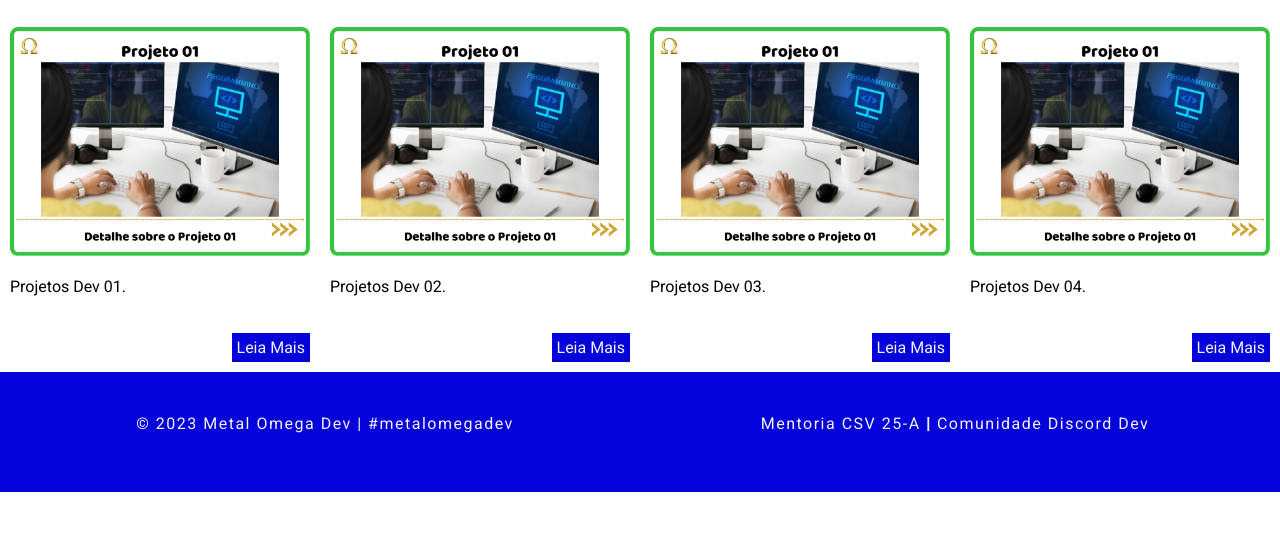
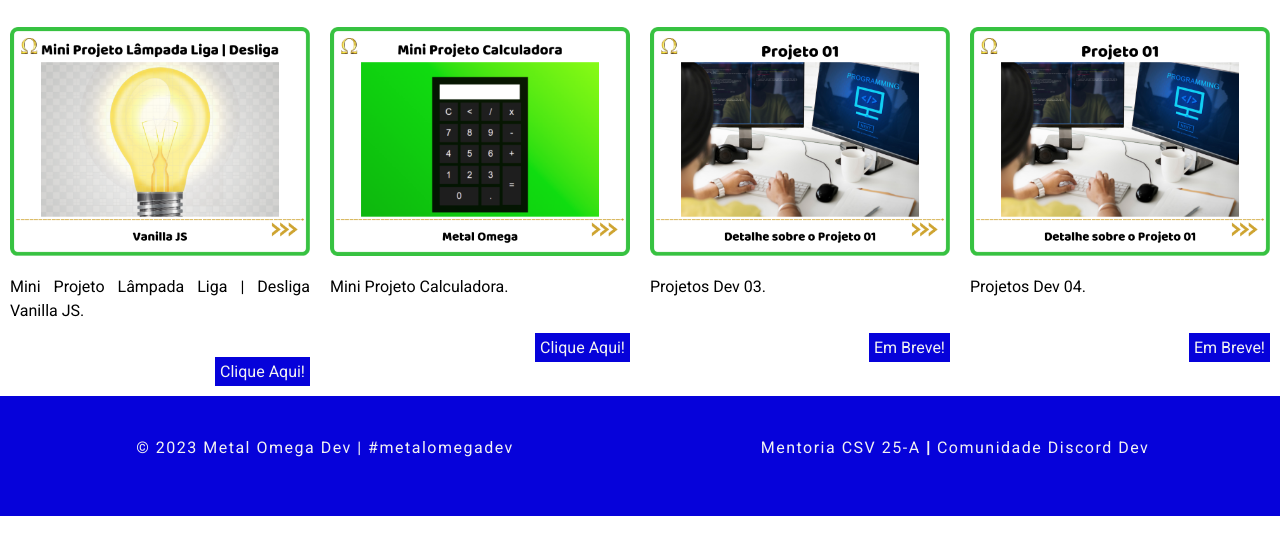
Before and after one commit to MetalOmega/projetos-dev-metalomega, a plain HTML site: page index.html in a window 1280 px wide. Shown: the part 125-680 px from the top of the page. Drawn offline with Linux system fonts and the light colour scheme.

Commit message:
Inclusão dos projetos 01 e 02 - Lâmpada Liga Desliga JS e Calculadora

```diff
--- a/index.html
+++ b/index.html
@@ -4,7 +4,7 @@
 <head>
   <meta charset="UTF-8">
   <meta name="viewport" content="width=device-width, initial-scale=1.0">
-  <title>Projeto Metal Omega Dev</title>
+  <title>Projetos Metal Omega Dev</title>
   <link rel="stylesheet" href="css/style.css">
   <link rel="stylesheet" href="css/palette.css">
   <link rel="stylesheet" href="css/unsemantic-grid-responsive.css">
@@ -31,20 +31,20 @@
   <section id="home" class="max-width">
     <div>
       <div class="grid-25 box">
-        <img class="max-width" src="img/img-projeto-de-programming.png" alt="Projeto Metal Omega Dev"
-          title="Projeto Metal Omega Dev">
-        <p>Projetos Dev 01.</p>
+        <img class="max-width" src="img/img-lamp.png" alt="Projeto Metal Omega Dev" title="Projeto Metal Omega Dev">
+        <p>Mini Projeto Lâmpada Liga | Desliga Vanilla JS.</p>
         <br>
-        <a href="https://linktr.ee/metalomegadev" alt="Linktree Metal Omega Dev" title="Linktree Metal Omega Dev"
-          target="_blank">Leia Mais</a>
+        <a href="https://metalomega.github.io/mini-projeto-js-lamp-on-off/lamp.html"
+          alt="Mini Projeto Lâmpada Liga | Desliga Vanilla JS" title="Mini Projeto Lâmpada Liga | Desliga Vanilla JS"
+          target="_blank">Clique Aqui!</a>
       </div>
       <div class="grid-25 box">
-        <img class="max-width" src="img/img-projeto-de-programming.png" alt="Projeto Metal Omega Dev"
+        <img class="max-width" src="img/calculadora-metal-omega.png" alt="Projeto Metal Omega Dev"
           title="Projeto Metal Omega Dev">
-        <p>Projetos Dev 02.</p>
+        <p>Mini Projeto Calculadora.</p>
         <br>
-        <a href="https://linktr.ee/metalomegadev" alt="Linktree Metal Omega Dev" title="Linktree Metal Omega Dev"
-          target="_blank">Leia Mais</a>
+        <a href="https://metalomega.github.io/projeto-calculadora/" alt="Mini Projeto Calculadora Metal Omega Dev"
+          title="Mini Projeto Calculadora Metal Omega Dev" target="_blank">Clique Aqui!</a>
       </div>
       <div class="grid-25 box">
         <img class="max-width" src="img/img-projeto-de-programming.png" alt="Projeto Metal Omega Dev"
@@ -52,7 +52,7 @@
         <p>Projetos Dev 03.</p>
         <br>
         <a href="https://linktr.ee/metalomegadev" alt="Linktree Metal Omega Dev" title="Linktree Metal Omega Dev"
-          target="_blank">Leia Mais</a>
+          target="_blank">Em Breve!</a>
       </div>
       <div class="grid-25 box">
         <img class="max-width" src="img/img-projeto-de-programming.png" alt="Projeto Metal Omega Dev"
@@ -60,7 +60,7 @@
         <p>Projetos Dev 04.</p>
         <br>
         <a href="https://linktr.ee/metalomegadev" alt="Linktree Metal Omega Dev" title="Linktree Metal Omega Dev"
-          target="_blank">Leia Mais</a>
+          target="_blank">Em Breve!</a>
       </div>
     </div>
   </section>
```
Also changed, not shown: contato.html (+1 -1 lines), quem-sou.html (+8 -10 lines), img/calculadora-metal-omega.png (added), img/img-lamp.png (added).
